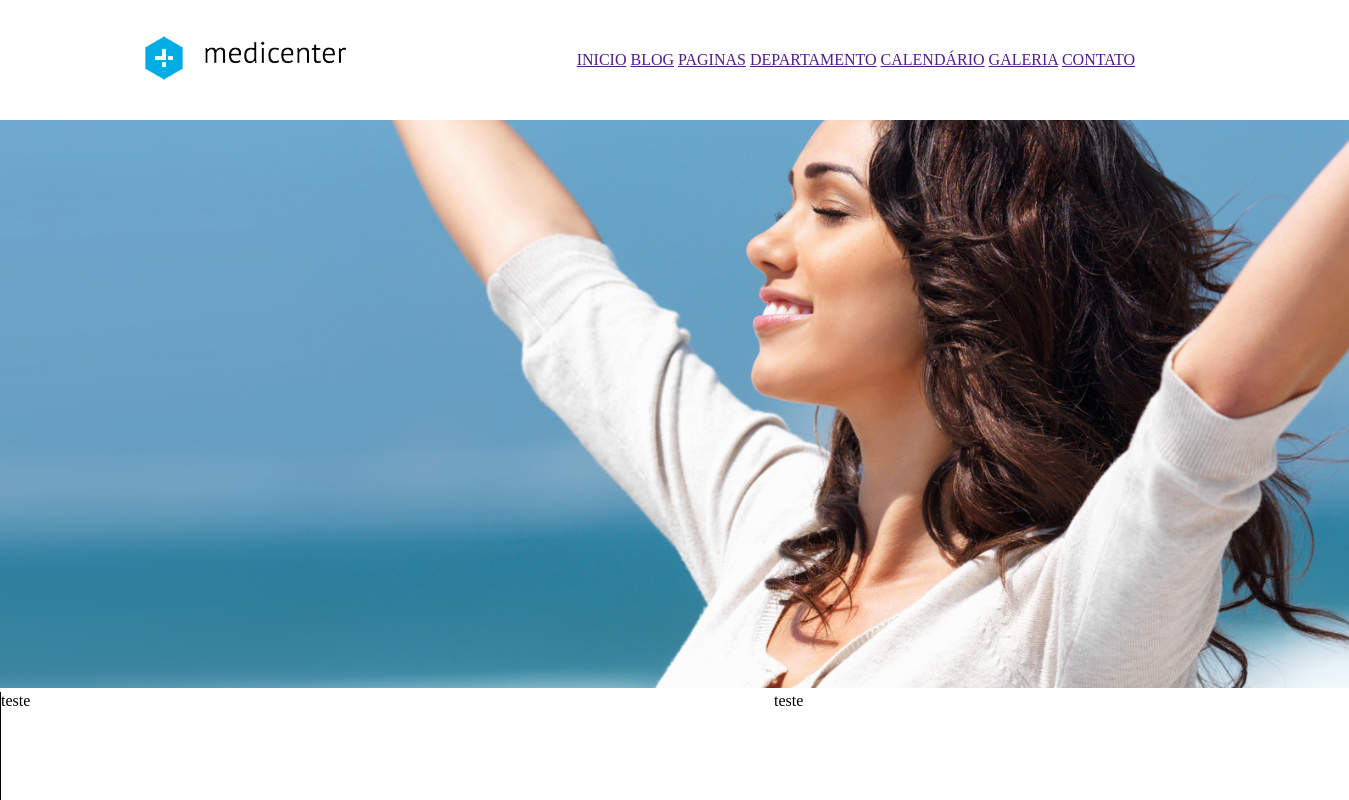
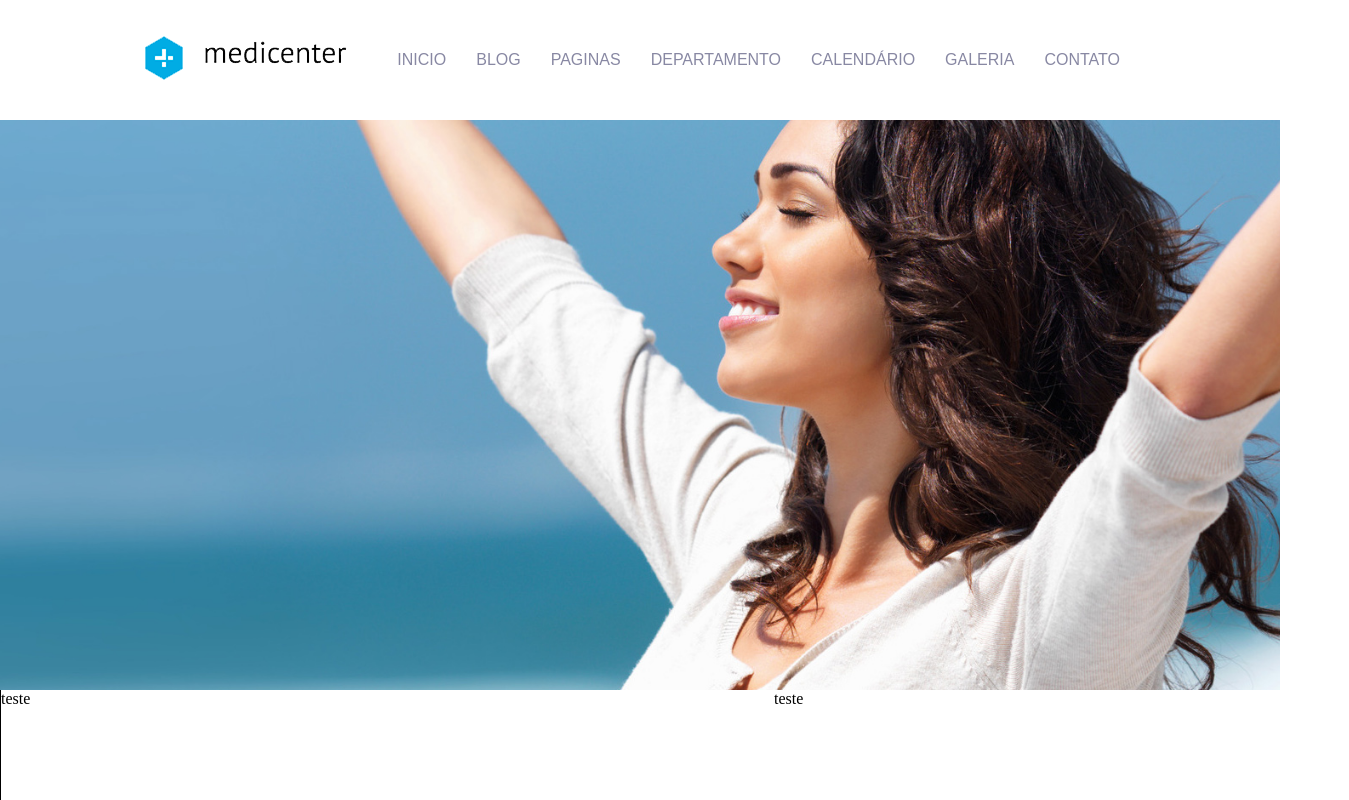
Before and after one commit to HiagoHGomes/Medicenter, a plain HTML site: page index.html in a window 1280 px wide. Shown: the top 800 px of the page, 1349 px wide, since content can reach past the window. Drawn offline with Linux system fonts and the light colour scheme.

Commit message:
Edição banner

```diff
--- a/assets/style/style.css
+++ b/assets/style/style.css
@@ -24,9 +24,32 @@ header {
 .menu {
     display: flex;
     align-items: center;
+}
+
+nav ul, nav li {
+    list-style: none;  /* tira os pontos */
+    margin: 0;
+    padding: 0;
 
 }
 
+nav ul {
+    display: flex;
+}
+
+nav a {
+    display: block;
+    color: rgb(136, 136, 163);
+    text-decoration: none;
+    margin: auto;
+    padding: 15px;
+    font-family: Arial;
+}
+
+nav a:hover {
+    color: white;
+    background-color: rgb(66, 179, 229);
+}
 
 
 /* .container img, nav {
@@ -46,12 +69,14 @@ header {
     height: 40px;
 /* } */
 
+#banner {
+    background-image: url('../images/img1.jpg');
+    background-position: center;
+    background-size: cover;
+    height: 570px;
+}
 
 
-#imagem img {
-    width: 1348.5px;
-
-}
 
 .principal {
     display: flex;
--- a/index.html
+++ b/index.html
@@ -11,21 +11,25 @@
     <header>
         <div class="container">
             <div class="logo"><a href=""><img src="assets/images/logo.png" alt="logo medicenter"></a></div>
-            <div class="menu"><nav>
-                <a href="">INICIO</a>
-                <a href="">BLOG</a>
-                <a href="">PAGINAS</a>
-                <a href="">DEPARTAMENTO</a>
-                <a href="">CALENDÁRIO</a>
-                <a href="">GALERIA</a>
-                <a href="">CONTATO</a>
-            </nav></div>
+            <div class="menu">
+                <nav>
+                    <ul>
+                        <li><a href="">INICIO</a></li>
+                        <li><a href="">BLOG</a></li>
+                        <li><a href="">PAGINAS</a></li>
+                        <li><a href="">DEPARTAMENTO</a></li>
+                        <li><a href="">CALENDÁRIO</a></li>
+                        <li><a href="">GALERIA</a></li>
+                        <li><a href="">CONTATO</a></li>
+                    </ul>
+                </nav>
+        </div>
         </div>
     </header>
 
-    <div id="imagem">
-        <img src="assets/images/img1.jpg" alt="">
-    </div>
+    <section id="banner">
+
+    </section>
 
     <div class="principal">
         <main>
```
